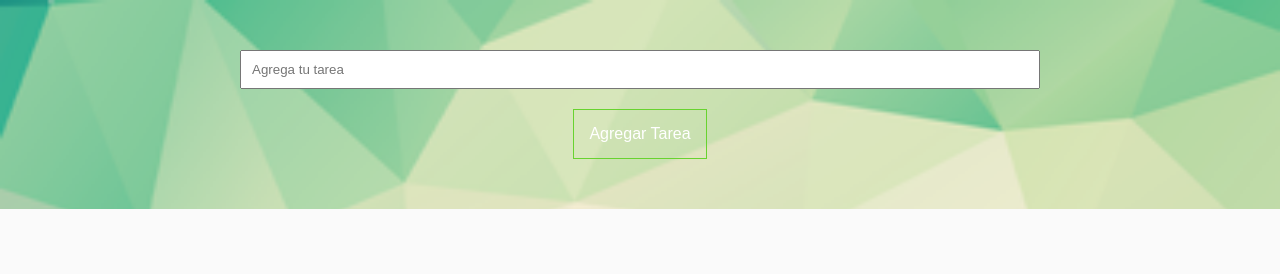
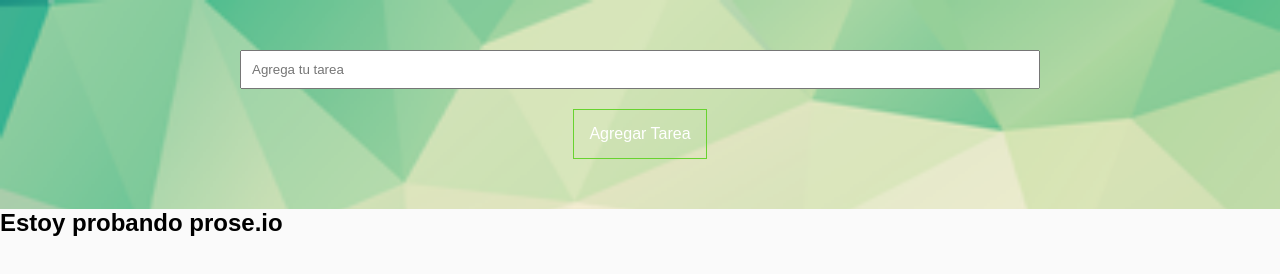
Before and after one commit to patijimenez/TODOAPP, a plain HTML site: page index.html in a window 1280 px wide. Drawn offline with Linux system fonts and the light colour scheme.

Commit message:
probando prose.io

```diff
--- a/index.html
+++ b/index.html
@@ -14,7 +14,7 @@
 			</form>
 		</div>
 	</div>
-
+  <h2> Estoy probando prose.io</h2>
 	<div class="tareas">
 		<div class="wrap">
 			<ul class="lista" id="lista">
```
